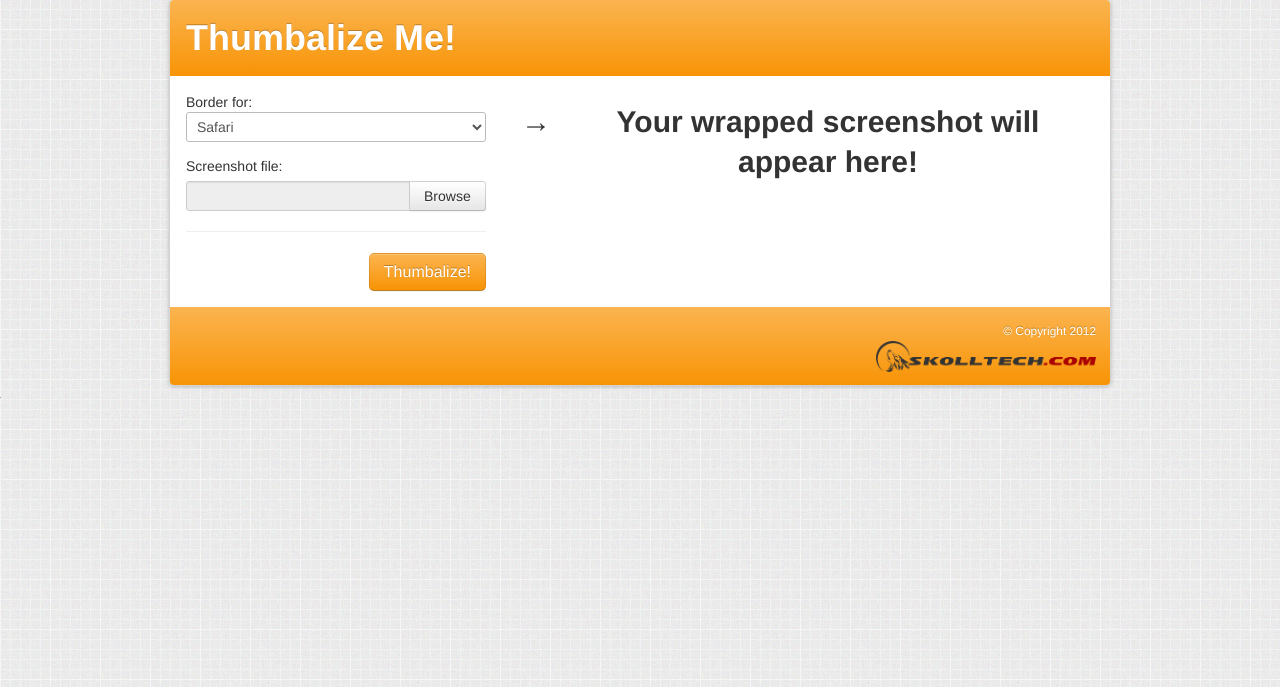
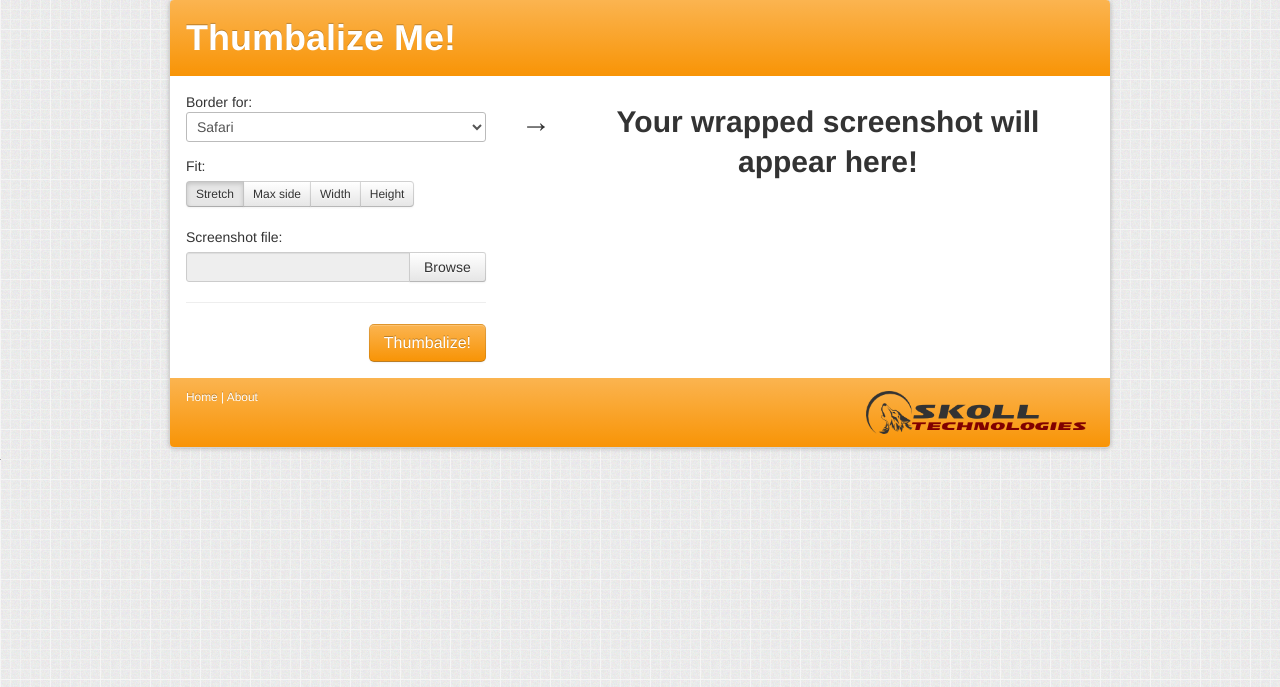
Before and after one commit to ashenwolf/iThumbalizer, a Python web app: template templates/index.html in a window 1280 px wide. Shown: the part 21-708 px from the top of the page. Run offline with Jinja, Linux system fonts and the light colour scheme; the template is opened without the code that fills it, so the values that code supplies are empty; some libraries are stand-ins or nearby versions.

Commit message:
added image fitting options

```diff
--- a/static/css/style.css
+++ b/static/css/style.css
@@ -38,12 +38,12 @@ body {
 }
 
 #footer a {
-	color: #000;
+	color: #fff;
 }
 
 #footer-copyright {
 	text-align: right;
-	padding: 5px 30px;
+	padding: 5px 40px;
 }
 
 #preview-span {
--- a/templates/base.html
+++ b/templates/base.html
@@ -27,8 +27,14 @@
 		<!-- footer -->
 		<div class="row">
 			<div class="span12" id="footer">
-				<div class="span3 offset8" id="footer-copyright">
-					<small >&copy; Copyright 2012 <a href="http://www.skolltech.com/" class=""><img src="/static/images/skolltech.png" alt="Skoll Technologies"></a></small>
+				<div class="row">
+					<div class="span8">
+						<small><!--&copy; Copyright 2012 |--> <a href="/">Home</a> | <a href="#">About</a>
+						</small>
+					</div>
+					<div class="span3" id="footer-copyright">
+						<a href="http://www.skoll.com.ua/"><img src="/static/images/skolltech2.png" alt="Skoll Technologies"></a>
+					</div>
 				</div>
 			</div>
 		</div>
--- a/templates/index.html
+++ b/templates/index.html
@@ -11,6 +11,16 @@
 							<option value="ipad2">iPad 2 (black)</option>
 						</select>
 					</label>
+
+					<label>Fit: </label>
+					<input type="hidden" id="fit" name="fit" value="none">
+					<div class="btn-group" id="fit-group" data-toggle="buttons-radio">
+					  <span class="btn btn-small active" data-fit="none">Stretch</span>
+					  <span class="btn btn-small" data-fit="all">Max side</span>
+					  <span class="btn btn-small" data-fit="width">Width</span>
+					  <span class="btn btn-small" data-fit="height">Height</span>
+					</div>
+					<br>
 
 					<label for="screenshot">Screenshot file:</label>
 					<input type="file" name="screenshot" id="screenshot" style="display: none;" />
@@ -47,13 +57,16 @@
 
 	<script type="text/javascript">
 	var linksTemplate = '<br> \
-	<a class="badge badge-warning" href="%IMAGE%=s160" target="_blank">160px</a> \
-	<a class="badge badge-warning" href="%IMAGE%=s320" target="_blank">320px</a> \
-	<a class="badge badge-warning" href="%IMAGE%=s512" target="_blank">512px</a> \
-	<a class="badge badge-warning" href="%IMAGE%=s800" target="_blank">800px</a> \
-	<a class="badge" rel="tooltip" data-placement="bottom" title="Available only for premium users" href="#">1024px</a> \
-	<a class="badge" rel="tooltip" data-placement="bottom" title="Available only for premium users" href="#">Original</a> \
+	<a class="badge badge-warning" href="%IMAGE%=s160"  target="_blank">160px</a> \
+	<a class="badge badge-warning" href="%IMAGE%=s320"  target="_blank">320px</a> \
+	<a class="badge badge-warning" href="%IMAGE%=s512"  target="_blank">512px</a> \
+	<a class="badge badge-warning" href="%IMAGE%=s800"  target="_blank">800px</a> \
+	<a class="badge badge-warning" href="%IMAGE%=s1024" target="_blank">1024px</a> \
+	<a class="badge badge-warning" href="%IMAGE%=s0" target="_blank">Original</a> \
 	';
+
+//	<a class="badge" rel="tooltip" data-placement="bottom" title="Available only for premium users" href="#">1024px</a> \
+//	<a class="badge" rel="tooltip" data-placement="bottom" title="Available only for premium users" href="#">Original</a> \
 
 	function beforeSubmit() {
 		$('#preview-holder').html("");
@@ -71,7 +84,7 @@
 	    	.append($("<img />").attr("src", data["preview"]))
 	    	.append(linksTemplate.replace(/%IMAGE%/g, data["preview"]));
 
-		$('a[rel=tooltip]').tooltip();
+		//$('a[rel=tooltip]').tooltip();
 
 		$('#upload-form').ajaxForm({
         	dataType: 'json',
@@ -93,6 +106,10 @@
         	error: processError,
         	success: processJson,
     	});
+
+		$("#fit-group span").click(function() {
+			$("#fit").val($(this).data("fit"));
+		});
 	});
 	</script>
 {% endblock %}
```
Also changed, not shown: views.py (+25 -8 lines), static/images/skolltech2.png (added).
